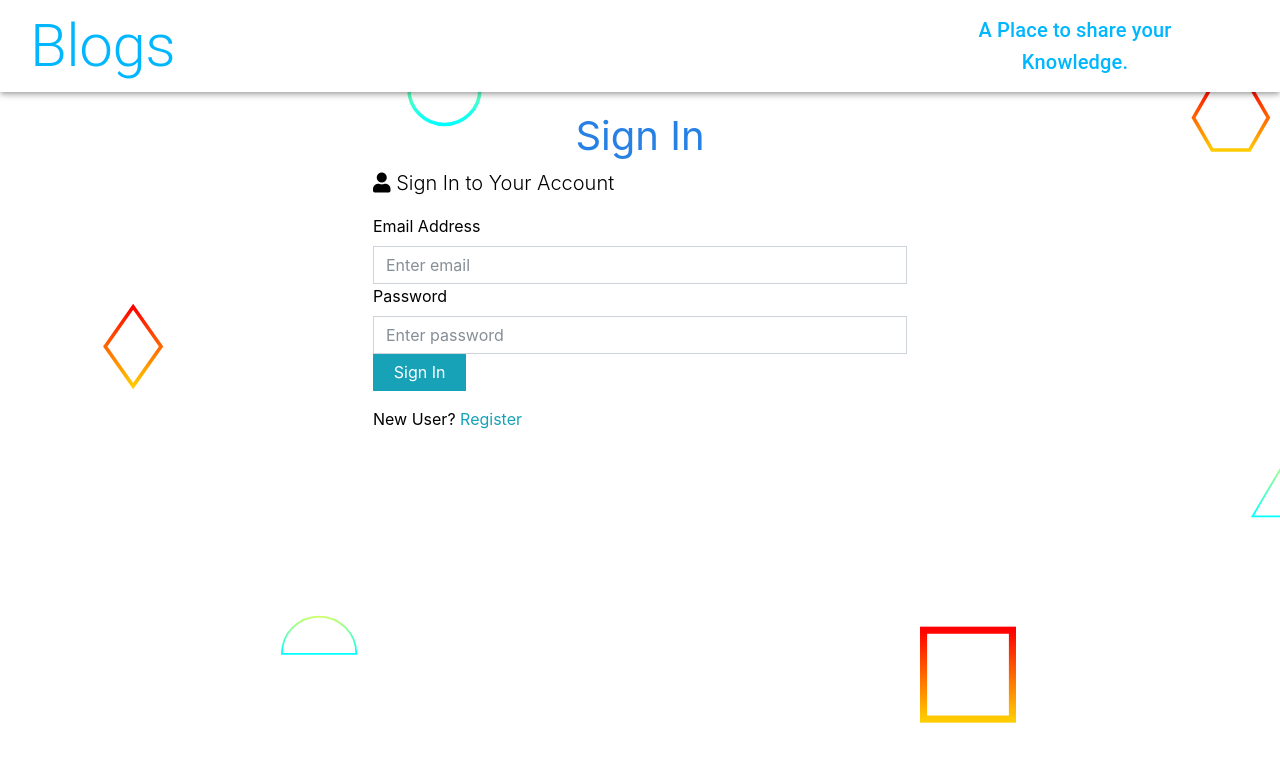
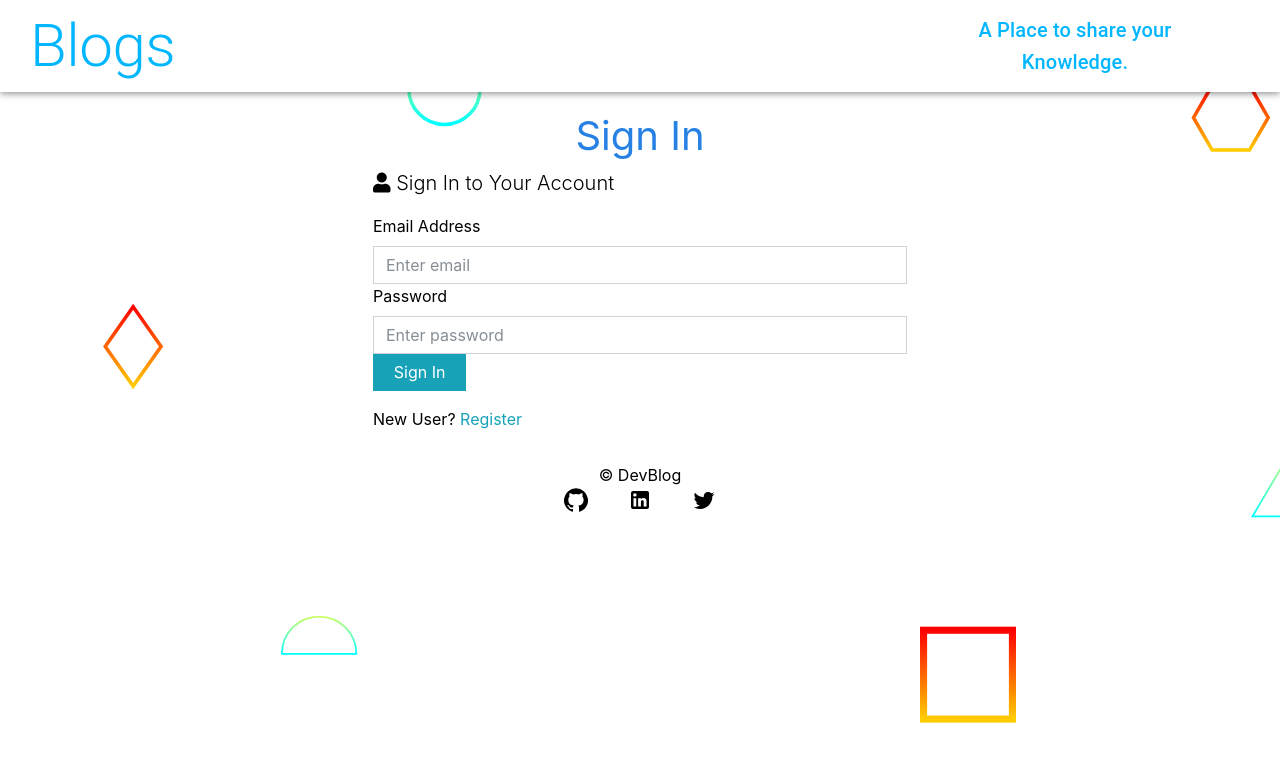
Before and after one commit to codebudy5247/Blogs-App, a React (Create React App) app: page /login in a window 1280 px wide. Shown: the top 762 px of the page. Built offline with nearby package versions, Linux system fonts and the light colour scheme.

Commit message:
add footer

```diff
--- a/src/App.css
+++ b/src/App.css
@@ -25,6 +25,11 @@
   line-height: 1.6;
 
 } */
+.social-icons{
+  margin-left: 20px;
+  margin-right: 20px;
+
+}
 h1{
   text-align: center;
   margin-top: 20px;
--- a/src/App.js
+++ b/src/App.js
@@ -24,6 +24,7 @@ const App = () => {
 
 
       </Fragment>
+      <Footer />
     </Router>
   );
 };
--- a/src/Components/Footer/Footer.js
+++ b/src/Components/Footer/Footer.js
@@ -1,77 +1,26 @@
 import React from "react";
-import {
-  Box,
-  Container,
-  Row,
-  Column,
-  FooterLink,
-  Heading,
-} from "./FooterStyle"
+import { Container, Row, Col } from 'react-bootstrap'
+import GitHubIcon from '@material-ui/icons/GitHub';
+import LinkedInIcon from '@material-ui/icons/LinkedIn';
+import TwitterIcon from '@material-ui/icons/Twitter';
 
 const Footer = () => {
   return (
-    <Box>
-      <h1 style={{ color: "green",
-                   textAlign: "center",
-                   marginTop: "-50px" }}>
-        Blogs: Create Blog,Like,Share and Commment on other Blog
-      </h1>
-      <Container>
-        <Row>
-          <Column>
-            <Heading>About Us</Heading>
-            <FooterLink href="#">Aim</FooterLink>
-            <FooterLink href="#">Vision</FooterLink>
-            <FooterLink href="#">Testimonials</FooterLink>
-          </Column>
-          <Column>
-            <Heading>Services</Heading>
-            <FooterLink href="#">Writing</FooterLink>
-            <FooterLink href="#">Internships</FooterLink>
-            <FooterLink href="#">Coding</FooterLink>
-            <FooterLink href="#">Teaching</FooterLink>
-          </Column>
-          <Column>
-            <Heading>Contact Us</Heading>
-            <FooterLink href="#">Uttar Pradesh</FooterLink>
-            <FooterLink href="#">Ahemdabad</FooterLink>
-            <FooterLink href="#">Indore</FooterLink>
-            <FooterLink href="#">Mumbai</FooterLink>
-          </Column>
-          <Column>
-            <Heading>Social Media</Heading>
-            <FooterLink href="#">
-              <i className="fab fa-facebook-f">
-                <span style={{ marginLeft: "10px" }}>
-                  Facebook
-                </span>
-              </i>
-            </FooterLink>
-            <FooterLink href="#">
-              <i className="fab fa-instagram">
-                <span style={{ marginLeft: "10px" }}>
-                  Instagram
-                </span>
-              </i>
-            </FooterLink>
-            <FooterLink href="#">
-              <i className="fab fa-twitter">
-                <span style={{ marginLeft: "10px" }}>
-                  Twitter
-                </span>
-              </i>
-            </FooterLink>
-            <FooterLink href="#">
-              <i className="fab fa-youtube">
-                <span style={{ marginLeft: "10px" }}>
-                  Youtube
-                </span>
-              </i>
-            </FooterLink>
-          </Column>
-        </Row>
-      </Container>
-    </Box>
+    <footer>
+    <Container>
+      <Row>
+        <Col className='text-center py-3'>
+         &copy; DevBlog
+         <div >
+         <GitHubIcon className='social-icons'></GitHubIcon>
+         <LinkedInIcon className='social-icons'></LinkedInIcon>
+         <TwitterIcon className='social-icons'></TwitterIcon>
+         </div>
+
+         </Col>
+      </Row>
+    </Container>
+  </footer>
   );
 };
 export default Footer;
```
Also changed, not shown: src/Utils/setAuthToken.js (deleted, +0 -11 lines).
